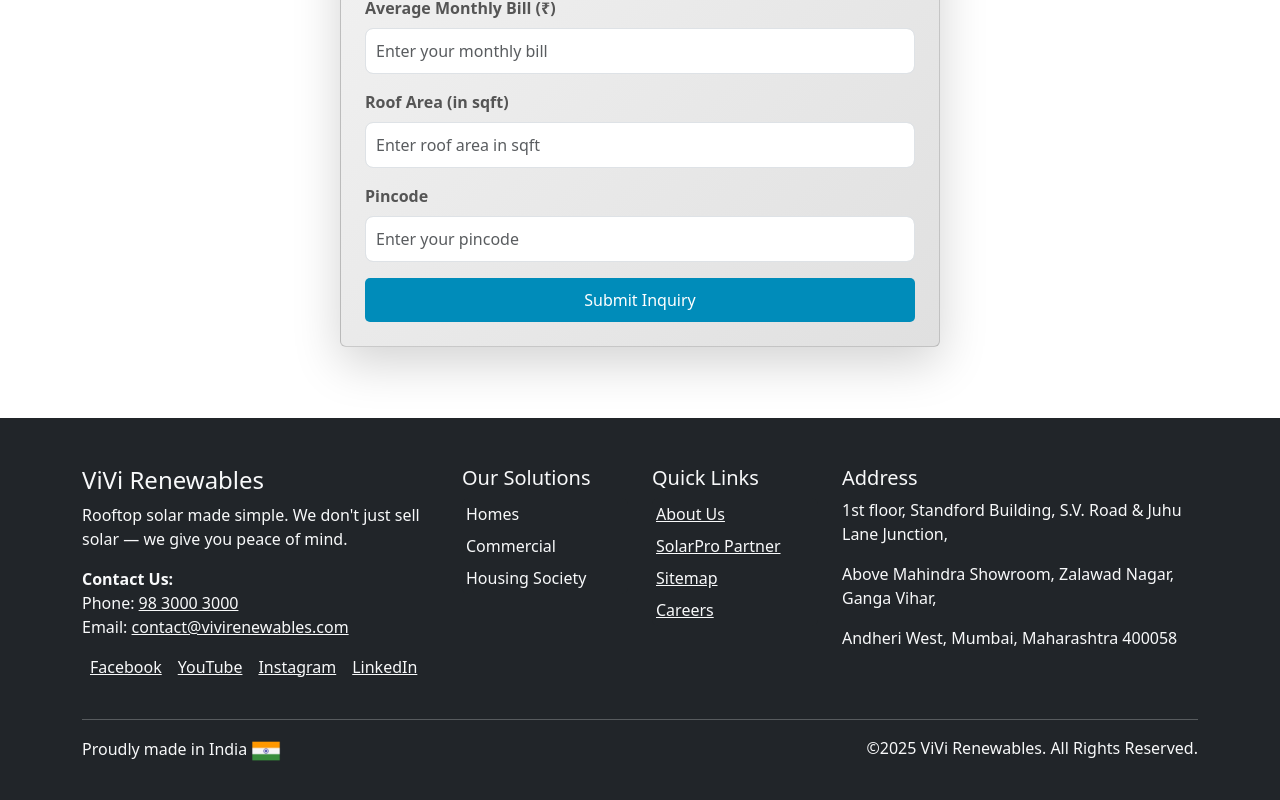
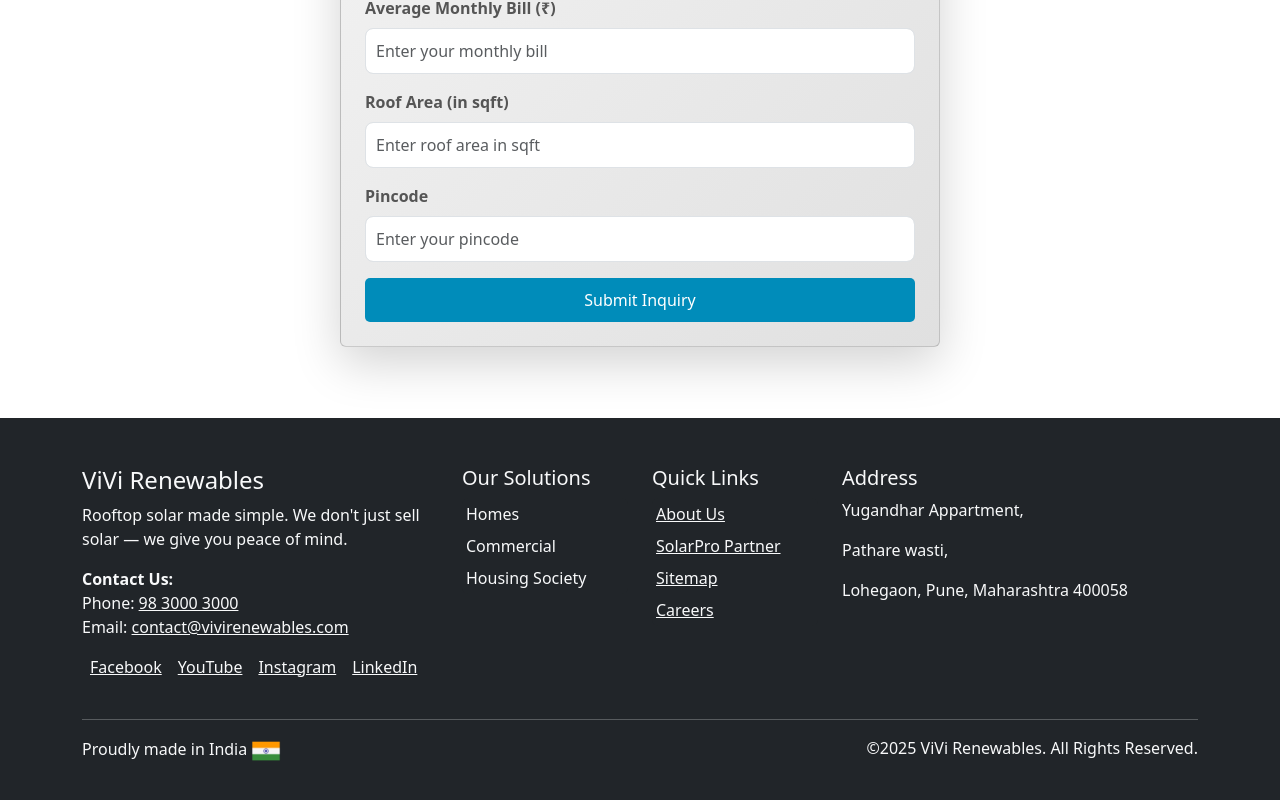
Before and after one commit to Pradyumnasutar/Netlify_Testing_VIVI_Renewables, a React (Create React App) app in the folder VIVIrenewables_Netlify_Setup/: page /inquiry in a window 1280 px wide. Shown: the part 458-1258 px from the top of the page. Built offline with nearby package versions, Linux system fonts and the light colour scheme.

Commit message:
change address

```diff
--- a/VIVIrenewables_Netlify_Setup/src/components/Footer.js
+++ b/VIVIrenewables_Netlify_Setup/src/components/Footer.js
@@ -62,9 +62,9 @@
           {/* Address Section */}
           <Col md={4} className="mb-4">
             <h5>Address</h5>
-            <p>1st floor, Standford Building, S.V. Road & Juhu Lane Junction,</p>
-            <p>Above Mahindra Showroom, Zalawad Nagar, Ganga Vihar,</p>
-            <p>Andheri West, Mumbai, Maharashtra 400058</p>
+            <p>Yugandhar Appartment,</p>
+            <p>Pathare wasti,</p>
+            <p>Lohegaon, Pune, Maharashtra 400058</p>
           </Col>
         </Row>
 
```
